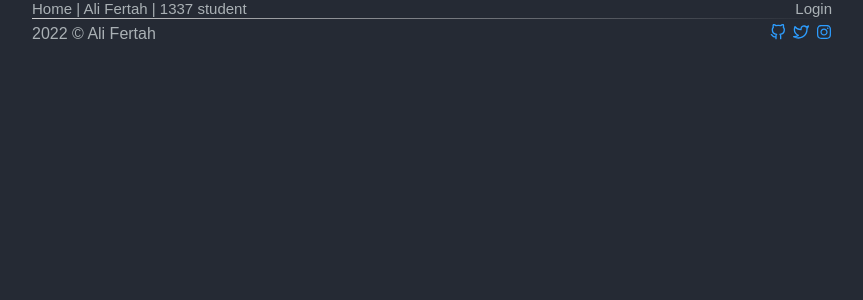
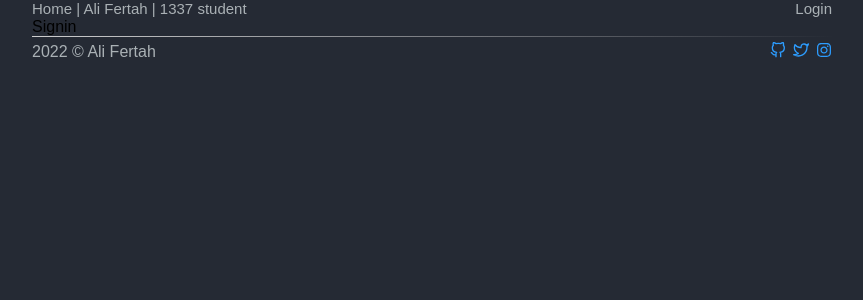
Before and after one commit to alifertah/blog-react, a React (Create React App) app: page /Signin in a window 1280 px wide. Shown: the top 300 px of the page, without its empty margins (208-1071 px from the left). Built offline with nearby package versions, Linux system fonts and the light colour scheme; a web font is replaced by a local one.

Commit message:
:memo: signin route

```diff
--- a/src/App.js
+++ b/src/App.js
@@ -6,6 +6,7 @@ import Topbar from 'global/Topbar';
 import Footer from 'global/Footer';
 import ReactMarkdown from "react-markdown";
 import Login from 'components/Login/Login';
+import Signin from 'components/Signin/Signin';
 function App() {
   return (
     <div className="App">
@@ -14,8 +15,8 @@ function App() {
         <Routes>
           <Route path="/" element={<Home />} />
           <Route path="/post/:id" element={<Post />} />
-
           <Route path="/Login" element={<Login />} />
+          <Route path='/Signin' element={<Signin />} />
         </Routes>
         <Footer />
       </BrowserRouter>
--- a/src/components/Login/Login.js
+++ b/src/components/Login/Login.js
@@ -1,4 +1,5 @@
 import React from "react";
+import { Link } from "react-router-dom";
 
 function Login() {
   return (
@@ -11,7 +12,7 @@ function Login() {
           <input type="password" placeholder="password" />
           <button>login</button>
           <p class="message">
-            Not registered? <a href="#">Create an account</a>
+            Not registered? <Link to="/Signin">Create an account</Link>
           </p>
         </form>
       </div>
--- /dev/null
+++ b/src/components/Signin/Signin.js
@@ -0,0 +1,9 @@
+import React from 'react'
+
+function Signin() {
+  return (
+    <div>Signin</div>
+  )
+}
+
+export default Signin
```
